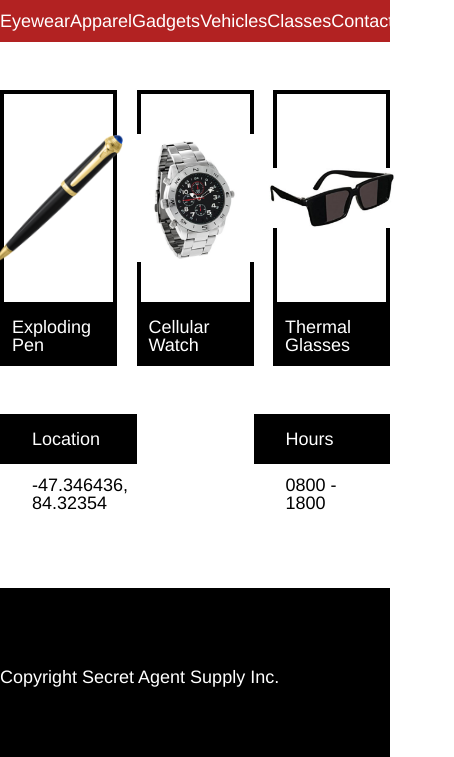
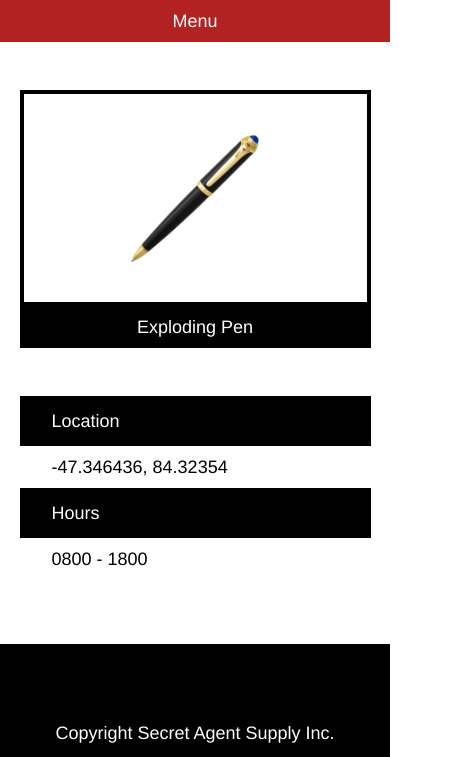
Before and after one commit to buistineke/secretagentsupplies, a plain HTML site: page index.html in a window 390 px wide. Shown: the part 445-1202 px from the top of the page, 454 px wide, since content can reach past the window. Drawn offline with Linux system fonts and the light colour scheme.

Commit message:
Finished project

```diff
--- a/index.html
+++ b/index.html
@@ -29,13 +29,17 @@
 
   <!-- Navigation Section -->
     <nav>
-      <ul class="container">
+      <ul class="nav container">
         <li>Eyewear</li>
         <li>Apparel</li>
         <li>Gadgets</li>
         <li>Vehicles</li>
         <li>Classes</li>
         <li>Contact</li>
+      </ul>
+
+      <ul class="mobile-nav container">
+        <li>Menu</li>
       </ul>
     </nav>
 
@@ -44,21 +48,21 @@
   <div class="container">
     <div class="products">
 
-      <div class="product">
+      <div class="product pen">
         <div class="product-image">
           <img src="./resources/images/pen.png">
         </div>
         <span class="description">Exploding Pen</span>
       </div>
 
-      <div class="product">
+      <div class="product watch">
         <div class="product-image">
           <img src="./resources/images/watch.png">
         </div>
         <span class="description">Cellular Watch</span>
       </div>
 
-      <div class="product">
+      <div class="product glasses">
         <div class="product-image">
           <img src="./resources/images/glasses.png">
         </div>
--- a/resources/css/style.css
+++ b/resources/css/style.css
@@ -1,4 +1,5 @@
 /* Universal Styles */
+
 body{
   font-family: Helvetica, sans-serif;
   background-color: white;
@@ -58,6 +59,29 @@ h1, h4 {
   margin: 0.25rem 0;
 }
 
+@media only screen and (max-width: 470px) {
+
+  .main-banner {
+    height: 15rem;
+  }
+
+  .headline {
+    top: 10rem;
+    width: 100%;
+    padding: 1rem 2rem;
+  }
+
+  .headline h1{
+    font-size: 1rem;
+  }
+
+  .headline h4 {
+    font-size: 0.77rem;
+  }
+
+}
+
+
 /* Navigation Section */
 
 nav {
@@ -69,6 +93,21 @@ nav {
 nav ul {
   display: flex;
   justify-content: space-between;
+}
+
+.mobile-nav {
+  display: none;
+}
+
+@media only screen and (max-width: 1024px) {
+  nav ul {
+    display: none;
+  }
+
+  .mobile-nav {
+    display: block;
+    text-align: center;
+  }
 }
 
 /* Products Section */
@@ -108,6 +147,29 @@ nav ul {
   max-width: 8rem;
 }
 
+@media only screen and (max-width: 1024px) {
+
+  .product {
+    min-width: 47%;
+  }
+  .product.glasses {
+    display: none;
+  }
+}
+
+@media only screen and (max-width: 470px) {
+
+  .products, .information {
+    justify-content: center;
+  }
+  .product {
+    width: 90%;
+  }
+  .product.watch {
+    display: none;
+  }
+}
+
 
 /* Business Information Section */
 
@@ -127,6 +189,15 @@ nav ul {
   padding: 0.75rem 2rem;
 }
 
+@media only screen and (max-width: 470px) {
+
+  .info {
+    width: 90%
+  }
+
+}
+
+
 /* Footer Section */
 
 .footer {
@@ -135,3 +206,8 @@ nav ul {
   background-color: black;
   color: white;
 }
+
+@media only screen and (max-width: 470px) {
+  footer {
+    text-align: center;
+  }
```
